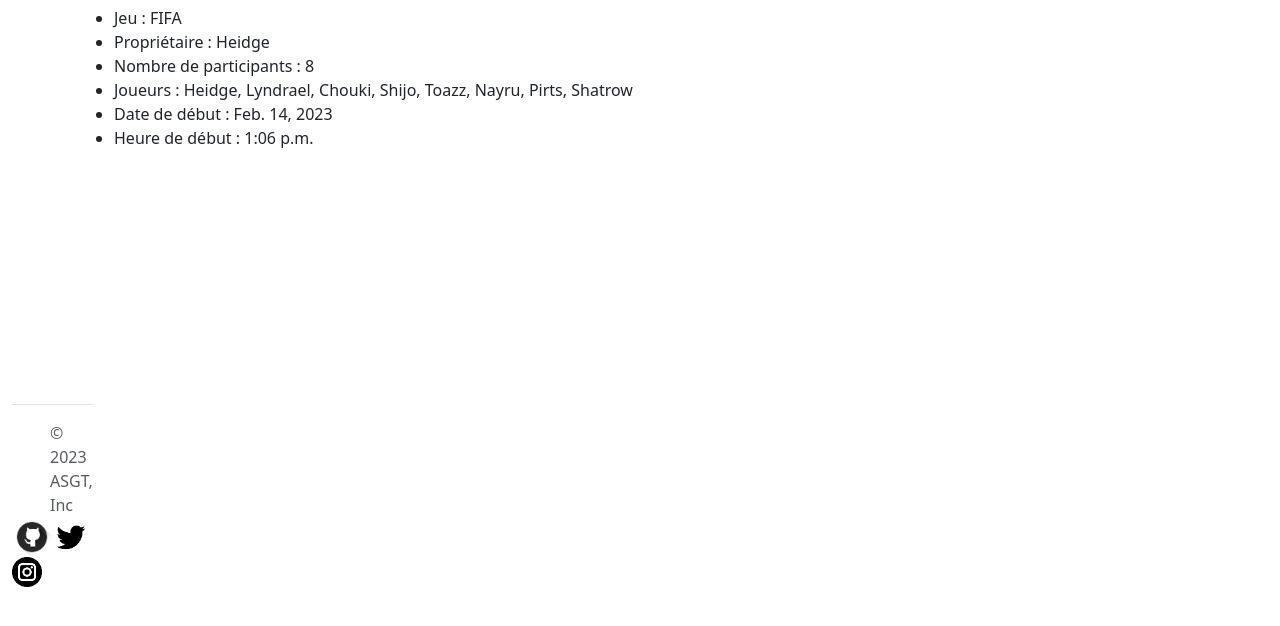
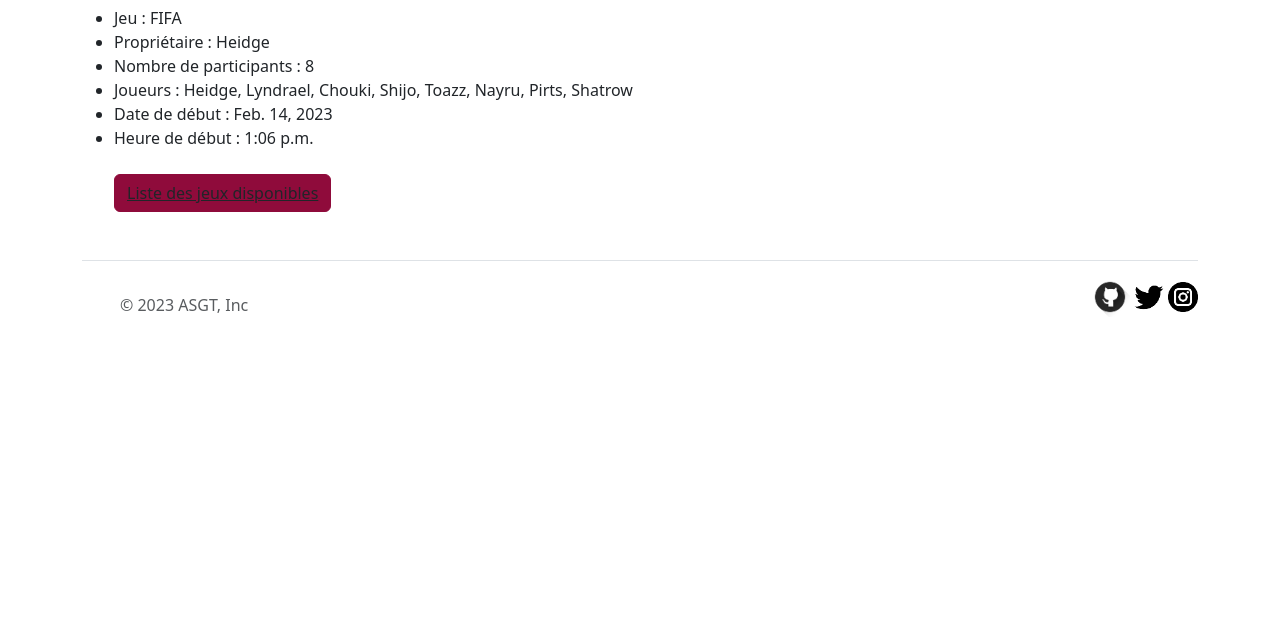
Before and after one commit to Rbrogniez/ASGT, a Django app: page /tournois/1/ in a window 1280 px wide. Shown: the part 157-783 px from the top of the page. Run offline with Django 4.2, Linux system fonts and the light colour scheme; data comes from the database, SQL or seed files in the repository.

Commit message:
Add button to go previous page for tournament detail page.

```diff
--- a/ASGT/ASGT/urls.py
+++ b/ASGT/ASGT/urls.py
@@ -23,7 +23,7 @@
     path('accueil/', views.homepage),
     path('a-propos/', views.about),
     path('tournois/', views.tournament, name='tournament-list'),
-    path('tournois/<int:id>/', views.tournament_detail, name='tournament-detail'),
+    path('tournois/<int:tournament_id>/', views.tournament_detail, name='tournament-detail'),
     path('contact/', views.contact),
     path('jeux/', views.games)
 ]
--- a/ASGT/tournaments/static/tournaments/styles.css
+++ b/ASGT/tournaments/static/tournaments/styles.css
@@ -23,9 +23,3 @@
     background-color: #073674;
     border-color: #073674;
 }
-
-
-footer {
-    position: absolute;
-    bottom: 0;
-}
--- a/ASGT/tournaments/templates/tournaments/base.html
+++ b/ASGT/tournaments/templates/tournaments/base.html
@@ -40,8 +40,6 @@
                 {% block content %}{% endblock %}
             </div>
         <!-- JS bootstrap bundle script -->
-        <footer>
-            <div class="b-example-divider"></div>
             <div class="container">
               <footer class="d-flex flex-wrap justify-content-between align-items-center py-3 my-4 border-top">
                 <div class="col-md-4 d-flex align-items-center">
@@ -57,7 +55,6 @@
                   </ul>
               </footer>
             </div>
-        </footer>
         <script src="https://cdn.jsdelivr.net/npm/bootstrap@5.3.0-alpha1/dist/js/bootstrap.bundle.min.js" integrity="sha384-w76AqPfDkMBDXo30jS1Sgez6pr3x5MlQ1ZAGC+nuZB+EYdgRZgiwxhTBTkF7CXvN" crossorigin="anonymous"></script>
     </body>
 </html>
--- a/ASGT/tournaments/templates/tournaments/homepage.html
+++ b/ASGT/tournaments/templates/tournaments/homepage.html
@@ -3,7 +3,7 @@
 
 {% block content %}
 
-<h1>Bienvenue sur VOTRE application de compétitions personnalisées !</h1>
+<h1>ASGT, votre application de compétitions personnalisées !</h1>
 
 <div class="row m-5">
 <div class="col-lg-6 d-flex flex-column justify-content-center">
--- a/ASGT/tournaments/templates/tournaments/tournament_detail.html
+++ b/ASGT/tournaments/templates/tournaments/tournament_detail.html
@@ -11,5 +11,6 @@
             {{ tournament.player7 }}, {{ tournament.player8 }}</li>
         <li>Date de début : {{ tournament.start_date }}</li>
         <li>Heure de début : {{ tournament.start_time }}</li>
+        <button type="button" class="btn btn-primary my-4 "><a class="link-dark " href="{% url 'tournament-list' %}">Liste des jeux disponibles</a></button>
     </ul>
 {% endblock %}
--- a/ASGT/tournaments/views.py
+++ b/ASGT/tournaments/views.py
@@ -20,6 +20,6 @@
 def contact(request):
     return render(request, 'tournaments/contact.html')
 
-def tournament_detail(request, id):
-    tournament = Tournament.objects.get(id=id)
+def tournament_detail(request, tournament_id):
+    tournament = Tournament.objects.get(id=tournament_id)
     return render (request, 'tournaments/tournament_detail.html', {'tournament': tournament})
```
